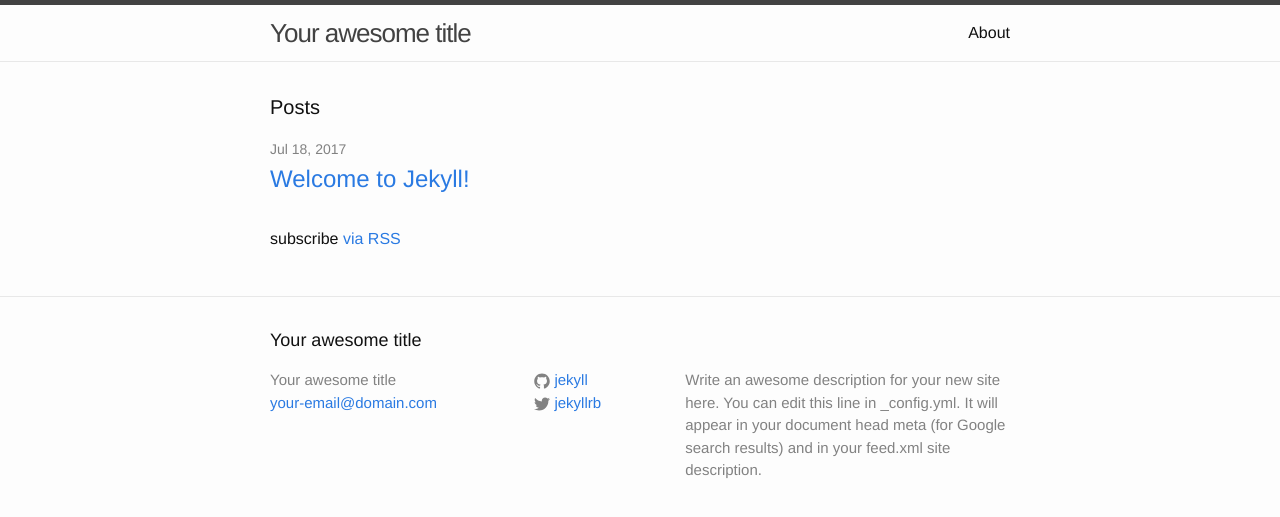
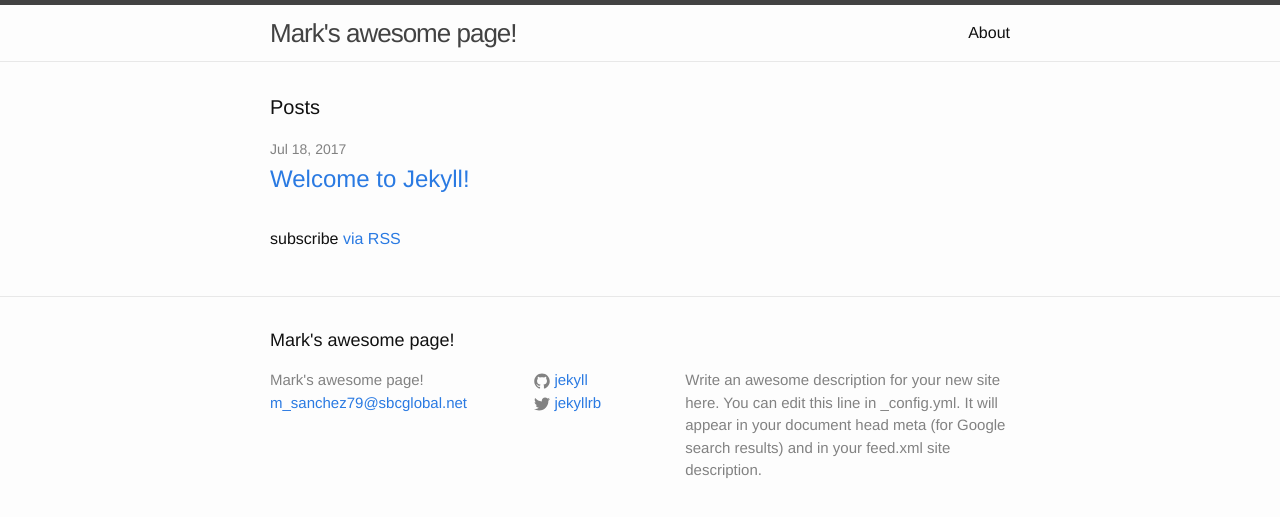
Before and after one commit to MarkyMark79/MarkyMark79.github.io, a Jekyll site: the page built from index.html, in a window 1280 px wide. Shown: the top 517 px of the page. Built offline with Jekyll 4.4.1, drawn with Linux system fonts in a browser that asks for light colours.

Commit message:
Update _config.yml

```diff
--- a/_config.yml
+++ b/_config.yml
@@ -6,8 +6,8 @@
 # 'jekyll serve'. If you change this file, please restart the server process.
 
 # Site settings
-title: Your awesome title
-email: your-email@domain.com
+title: Mark's awesome page!
+email: m_sanchez79@sbcglobal.net
 description: > # this means to ignore newlines until "baseurl:"
   Write an awesome description for your new site here. You can edit this
   line in _config.yml. It will appear in your document head meta (for
```
